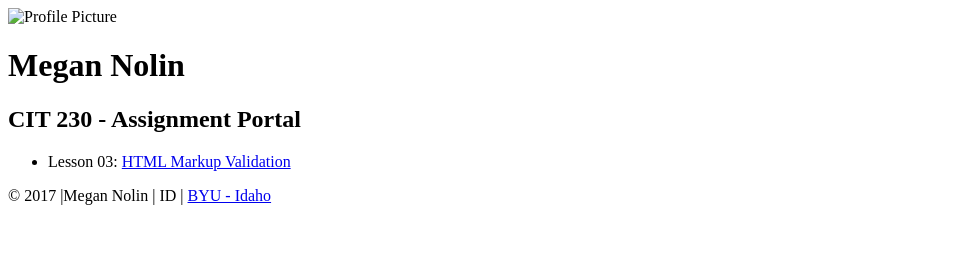
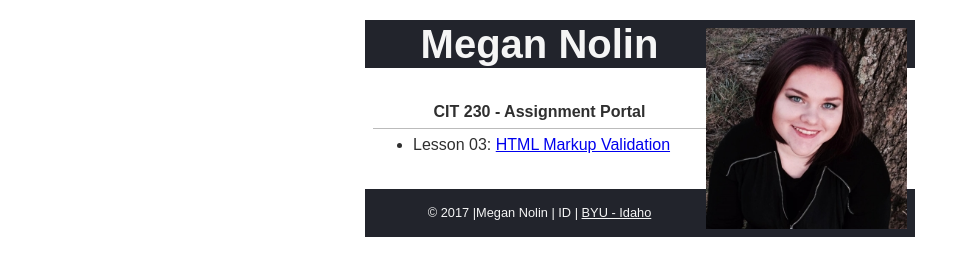
Before and after one commit to Nolin-Megan/Nolin-Megan.github.io, a plain HTML site: page cit230/index.html in a window 1280 px wide. Shown: the whole page, without its empty margins (0-970 px from the left). Drawn offline with Linux system fonts and the light colour scheme; files that its build step writes are made by us from their sources.

Commit message:
correctedcss

```diff
--- a/cit230/index.html
+++ b/cit230/index.html
@@ -5,11 +5,11 @@
         <title>230 Assignment Portal | Megan Nolin | BYU-Idaho</title>
         <meta name="description" content="Assignment Page for Web Frontend Development">
         <meta name="viewport" content="width=device-width, initial-scale=1">
-        <link rel="stylesheet" href="cit230/CSS/main.css">
+        <link rel="stylesheet" type="text/css" href="/cit230/styles/indexmain.css">
     </head>
     <body>
         <header>
-            <img src="cit230/Img/profile.jpg" width="273" height="273" alt="Profile Picture">
+            <img src="/cit230/Img/profile.jpg" width="273" height="273" alt="Profile Picture">
             <h1>Megan Nolin</h1>
         </header>
         <nav>
--- /dev/null
+++ b/cit230/styles/indexmain.css
@@ -0,0 +1,48 @@
+/* CIT 230 - Assignment Portal CSS Template */
+/* You may use #HEX or color names */
+
+/* * is a wildcard referring to all elements. */
+* { margin: 0; box-sizing: border-box; }
+
+
+body {
+    font-size: 16px;
+    line-height: 32px;
+    font-family: Goudy Old Style, sans-serif;
+    color: #BEBEBF;
+}
+
+h1 {
+    font-size: 2.5rem;
+    color: whitesmoke;
+}
+
+h2 {
+    font-size: 1em;
+    color: #2f2f2f;
+    text-align: center;
+    border-bottom: 1px solid #bbb;
+}
+
+header, main, footer {
+    margin: 1.25rem auto;
+    padding: .5rem;
+    max-width: 550px;
+    color: #2f2f2f;
+}
+
+header, footer, footer a {
+    text-align: center;
+    background-color: #22242C;
+    color: whitesmoke;
+}
+
+header img {
+    width: 201px;
+    height: auto;
+    float: right;
+}
+
+footer {
+    font-size: .8em;
+}
```
